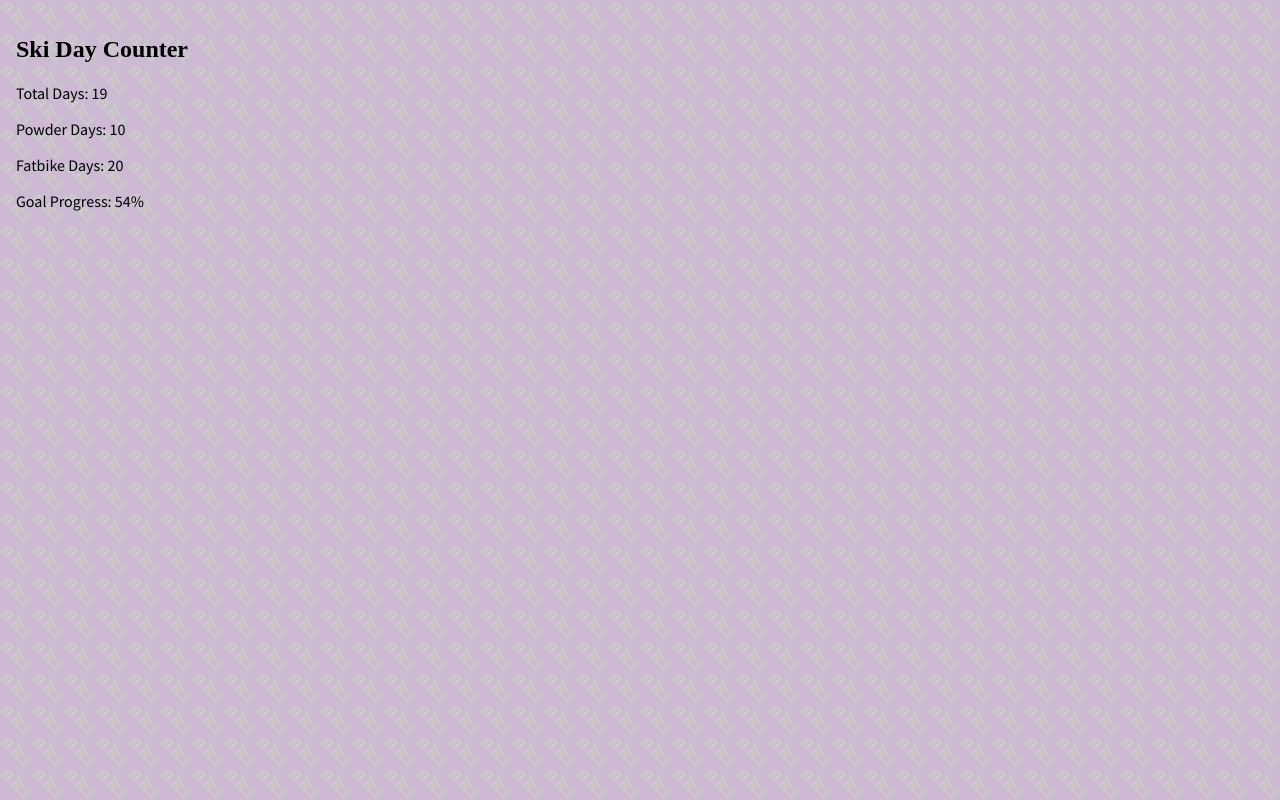
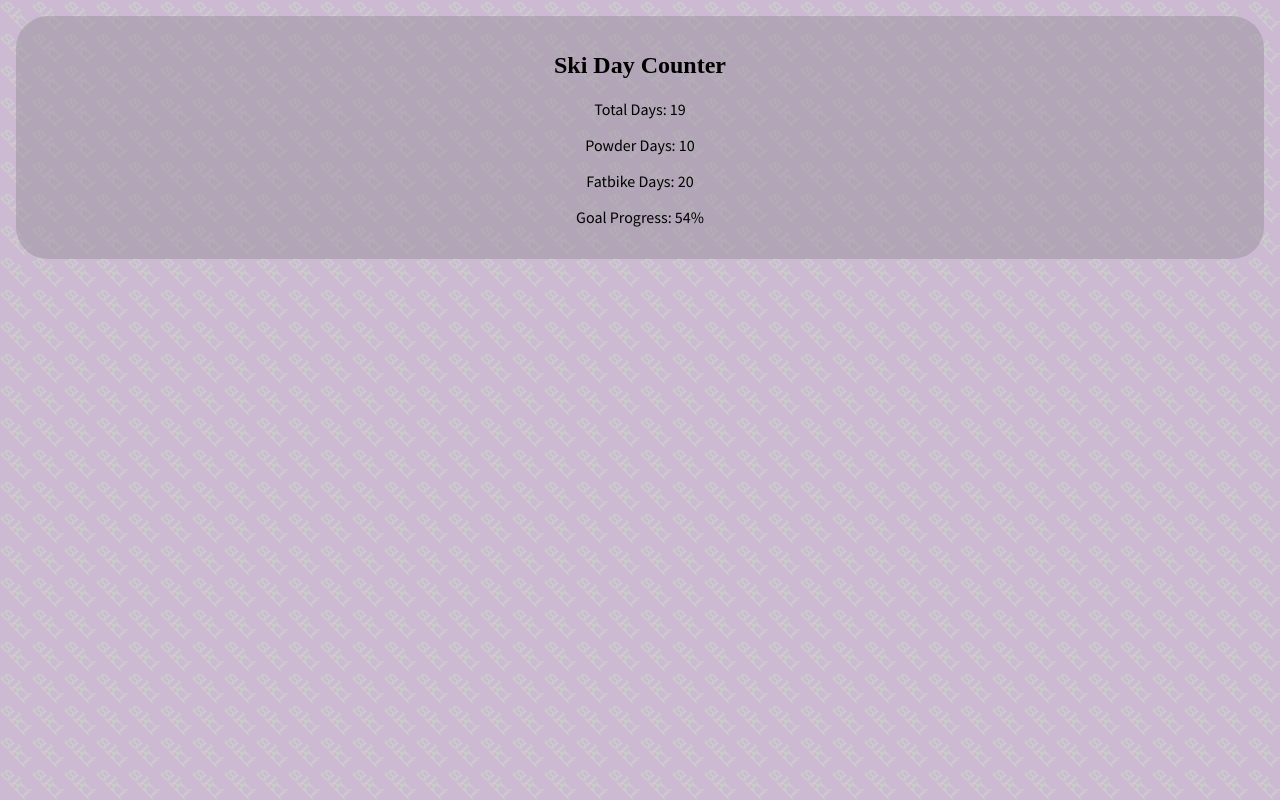
Before and after one commit to karenkepner/skidays, a React (Create React App) app: page / in a window 1280 px wide. Built offline with nearby package versions, Linux system fonts and the light colour scheme; a web font is replaced by a local one.

Commit message:
Add rounded corner background to root element

```diff
--- a/src/index.css
+++ b/src/index.css
@@ -21,3 +21,10 @@ code {
 h1 {
   font-family: 'Gugi', cursive;
 }
+
+#root {
+  text-align: center;
+  padding: 1rem;
+  border-radius: 2rem;
+  background-color: rgb(154, 145, 158, .5);
+}
```
